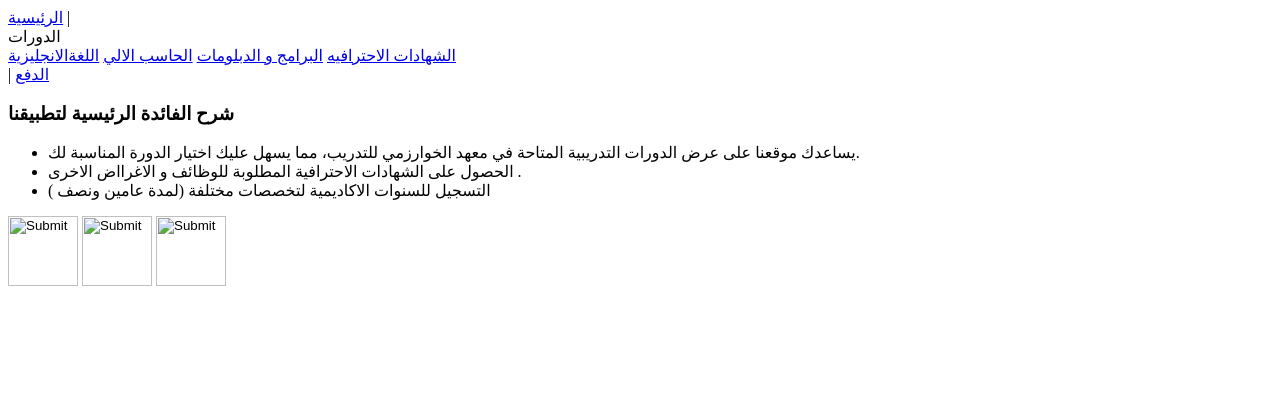
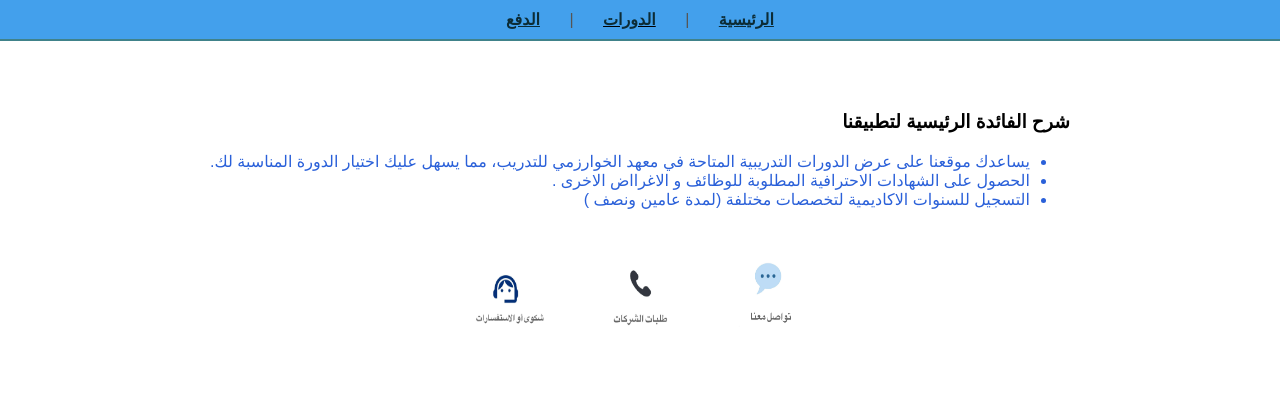
Before and after one commit to Seham-Owaid/traningProjcet, a plain HTML site: page index.html in a window 1280 px wide. Drawn offline with Linux system fonts and the light colour scheme.

Commit message:
Add files via upload

```diff
--- a/style.css
+++ b/style.css
@@ -1,5 +1,82 @@
-p{
-  font-family: Arial, sans-serif;
-color:  color: #4CAF50;
+ body {
+      margin: 0;
+      font-family: sans-serif;
+      background-color: #FFFFFF;
+    }
 
-}
+    .navbar {
+      background-color: #43a0ec;
+      text-align: center;
+      padding: 10px;
+      border-bottom: 2px solid #40828a;
+    }
+
+    .navbar a {
+      margin: 0 15px;
+      color: rgb(12, 44, 54);
+      font-weight: bold;
+      cursor: pointer;
+    }
+
+    .dropdown {
+      display: inline-block;
+      position: relative;
+      text-decoration: underline;
+    }
+
+    .dropdown-content {
+      display: none;
+      position: absolute;
+      background-color: rgba(226, 242, 244, 0.906);
+      border: 1px solid #40828a;
+      min-width: 120px;
+      text-align: right;
+      right: 0;
+      top: 30px;
+      z-index: 1;
+
+    }
+
+    .dropdown-content a {
+      display: block;
+      padding: 8px;
+      color: rgb(19, 60, 68);
+      border-bottom: 1px solid #40828a;
+    }
+
+    .separator {
+      margin: 0 10px;
+      color: #555;
+    }
+
+  .textbox {
+    background-color: #ffffff;
+    padding: 20px;
+    border-radius: 8px;
+    width: fit-content;
+    margin: 50px auto;
+    direction: rtl;
+  }
+
+  .textbox h3 {
+    margin-top: 0;
+    color: black;
+  }
+
+  .textbox ul {
+    color: #2a60d9;
+    font-weight: 500;
+  }
+
+   .image {
+    justify-content: center;
+    display: flex;
+   align-items: center;
+    margin-top: 50px;
+    margin-bottom: 50px;
+   }
+
+   #img1, #img2, #img3 {
+    margin-left: 30px;
+    margin-right: 30px;
+   }
```
Also changed, not shown: index.html (+1 -1 lines), 1.jpg (added), 2.jpg (added), 3.jpg (added).
